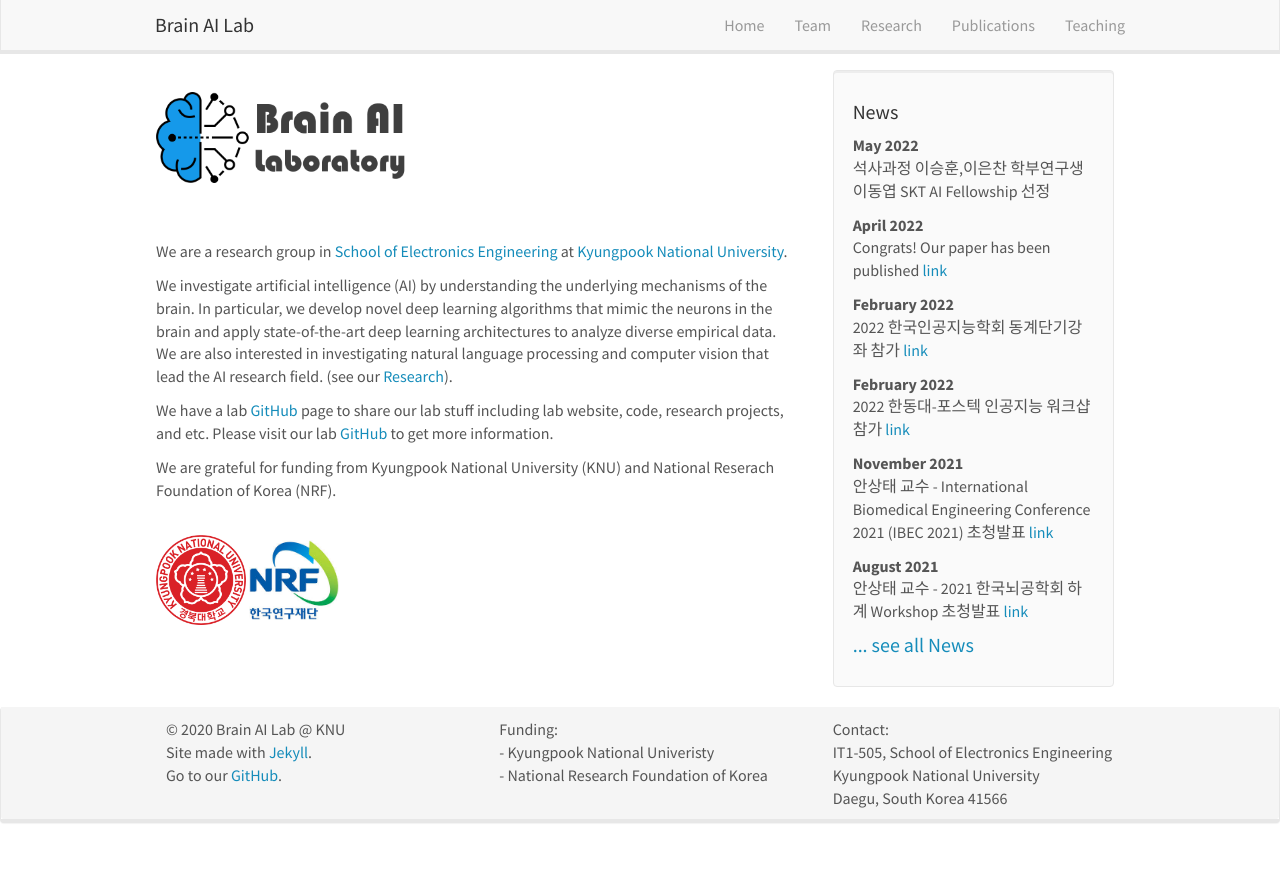
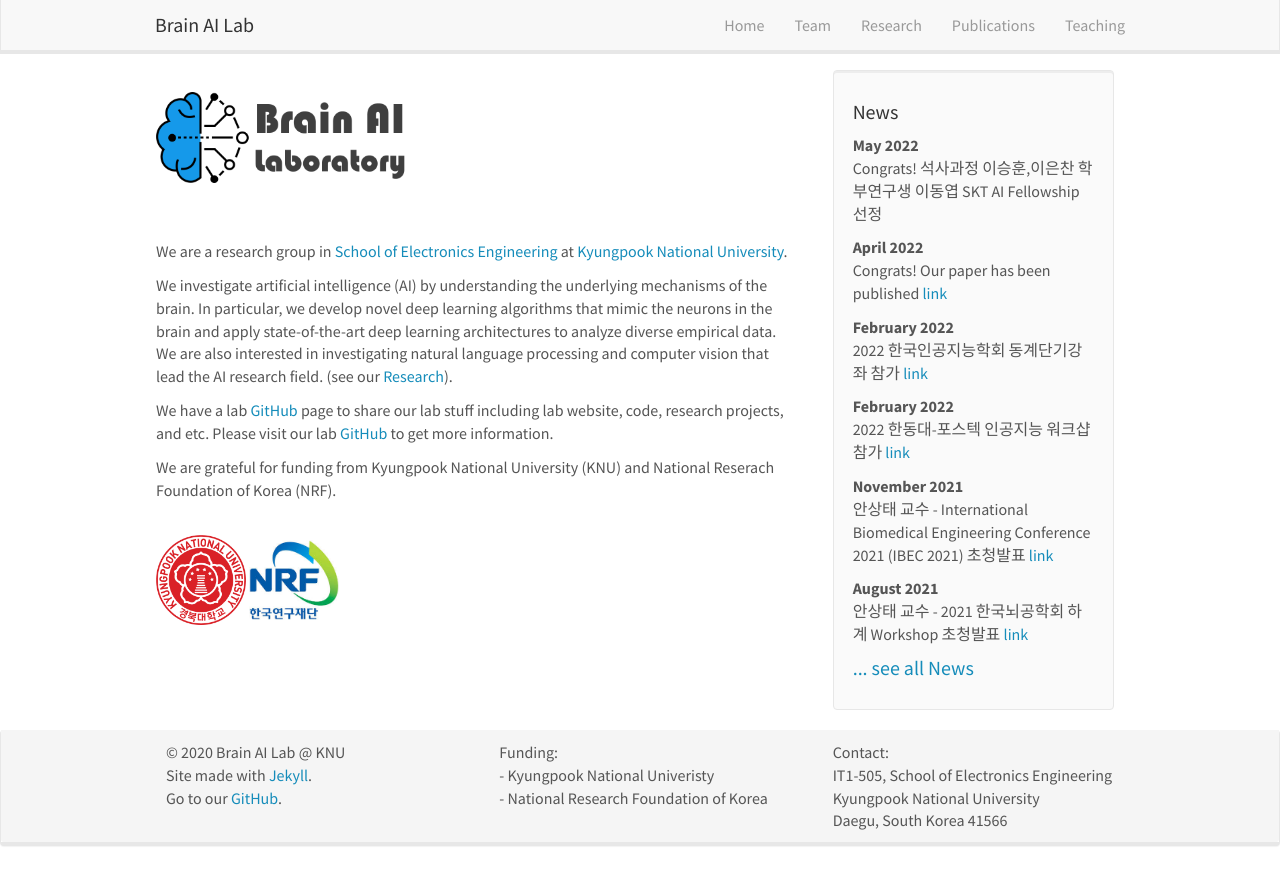
Before and after one commit to KNU-BrainAI/knu-brainai.github.io, a Jekyll site: the page built from _pages/home.md, in a window 1280 px wide. Shown: the top 885 px of the page. Built offline with Jekyll 4.4.1, drawn with Linux system fonts in a browser that asks for light colours; nearby versions of some CDN libraries.

Commit message:
Update news.yml

```diff
--- a/_data/news.yml
+++ b/_data/news.yml
@@ -1,5 +1,5 @@
 - date: May 2022
-  headline: "석사과정 이승훈,이은찬 학부연구생 이동엽 SKT AI Fellowship 선정"
+  headline: "Congrats! 석사과정 이승훈,이은찬 학부연구생 이동엽 SKT AI Fellowship 선정"
   details: ""
 
 - date: April 2022
```
